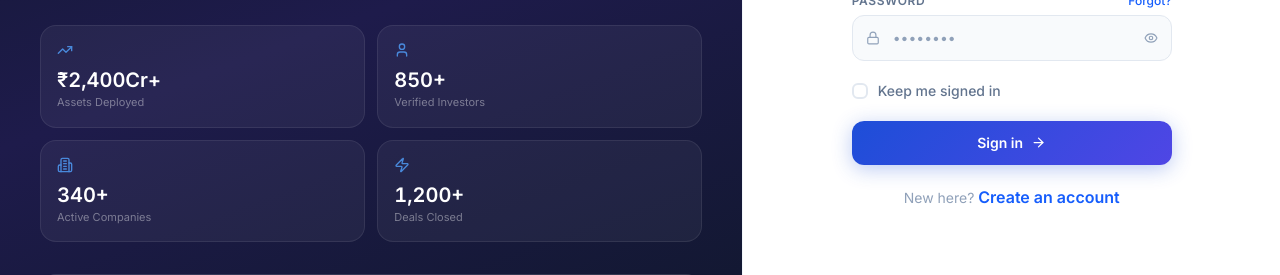
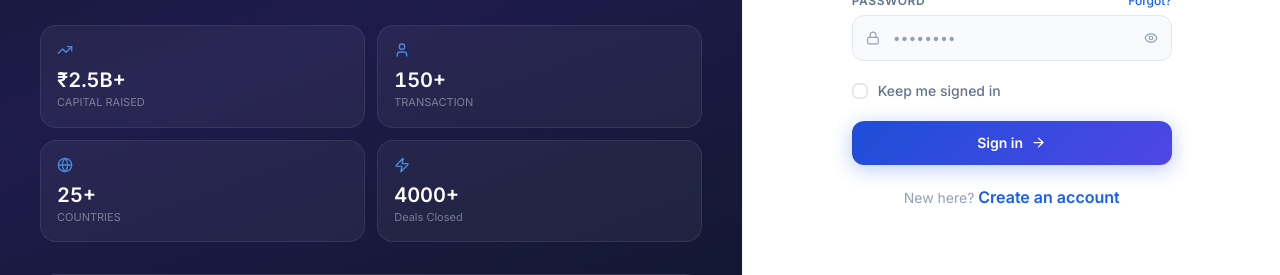
Before and after one commit to Kumarsumit11/dnh-frontend, a React (Vite) app: page /get-started in a window 1280 px wide. Shown: the part 386-661 px from the top of the page. Built offline with nearby package versions, Linux system fonts and the light colour scheme; a web font is replaced by a local one.

Commit message:
changes made

```diff
--- a/src/app/pages/GetStarted.tsx
+++ b/src/app/pages/GetStarted.tsx
@@ -27,6 +27,7 @@ import {
   Zap,
   BarChart2,
   Globe,
+  GlobeIcon,
 } from "lucide-react";
 
 const MIN_LOAN = 1_00_00_000;
@@ -108,10 +109,10 @@ type AuthMode = "login" | "signup";
 type SignupStep = 1 | 2 | 3;
 
 const STATS = [
-  { value: "₹2,400Cr+", label: "Assets Deployed", icon: TrendingUp },
-  { value: "850+", label: "Verified Investors", icon: User },
-  { value: "340+", label: "Active Companies", icon: Building2 },
-  { value: "1,200+", label: "Deals Closed", icon: Zap },
+  { value: "₹2.5B+", label: "CAPITAL RAISED", icon: TrendingUp },
+  { value: "150+", label: "TRANSACTION", icon: User },
+  { value: "25+", label: "COUNTRIES", icon: GlobeIcon },
+  { value: "4000+", label: "Deals Closed", icon: Zap },
 ];
 
 function getPasswordStrength(p: string) {
```
